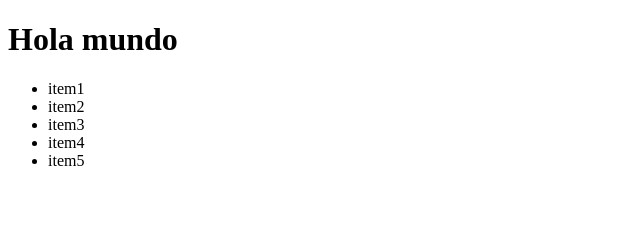
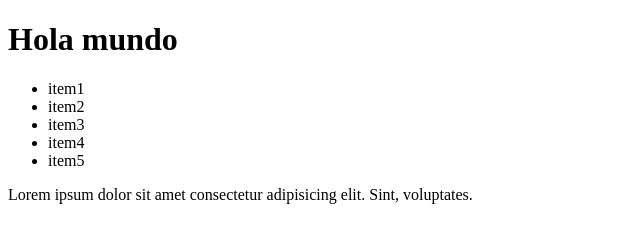
Before and after one commit to flo-luigi85/proyecto-luisflores, a plain HTML site: page index.html in a window 1280 px wide. Shown: the whole page, without its empty margins (0-640 px from the left). Drawn offline with Linux system fonts and the light colour scheme.

Commit message:
insertando un parrafo

```diff
--- a/index.html
+++ b/index.html
@@ -19,5 +19,6 @@
             </ul>
         </div>
     </div>
+    <p>Lorem ipsum dolor sit amet consectetur adipisicing elit. Sint, voluptates.</p>
 </body>
 </html>
```
